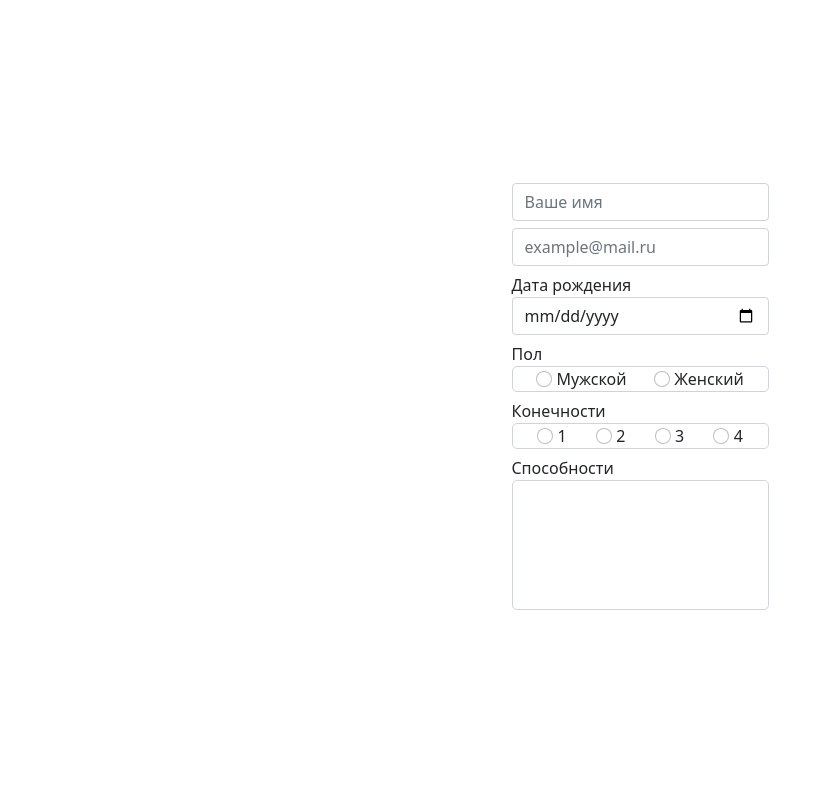
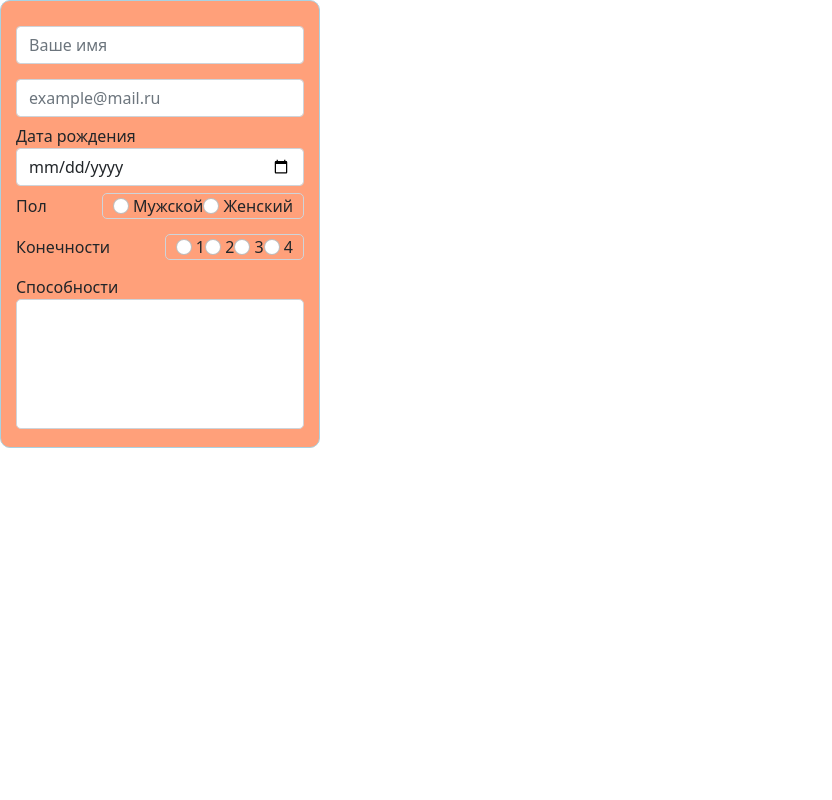
Before and after one commit to xobpuk/web, a PHP site: page /4/form.php in a window 1280 px wide. Shown: the whole page, without its empty margins (0-832 px from the left). Run offline with PHP 8.4, Linux system fonts and the light colour scheme; data that the repository does not hold is empty.

Commit message:
Update style.css

```diff
--- a/4/style.css
+++ b/4/style.css
@@ -6,11 +6,53 @@
 html, body {
     height: 100%;
 }
+.form-container {
+     background-color:#FFA07A;
+    display:flex;
+    justify-content: space-between;
+    flex-direction: column;
+    align-items: center;
+    padding: 10px 15px;
+    border: 1px solid rgba(168,210,227, 1);
+    border-radius: 10px;
+    width: 25%;
+}
 
-body {
+.form-container form{
+    width: 100%;
+}
+
+.form-container .form-title {
+    align-self: flex-start;
+    font-size: 22px;
+    color: #cd00cd;
+    padding-bottom: 10px;
+    border-bottom: 1px solid rgba(168,210,227, 1);
+    display: block;
+    width: 100%;
+}
+
+.input-group, .form-check, #send-btn {
+    margin: 15px 0;
+}
+
+#gender-block, #limbs-block {
     display: flex;
-    justify-content: center;
+    justify-content: space-between;
     align-items: center;
+    margin-bottom: 15px;
+}
+
+
+#limbs-block .block-title {
+    margin-right: 5px;
+}
+
+#send-btn {
+background-color:#98ff98;
+
+    display: block;
+    width: 100%;
 }
 
 .block {
```
